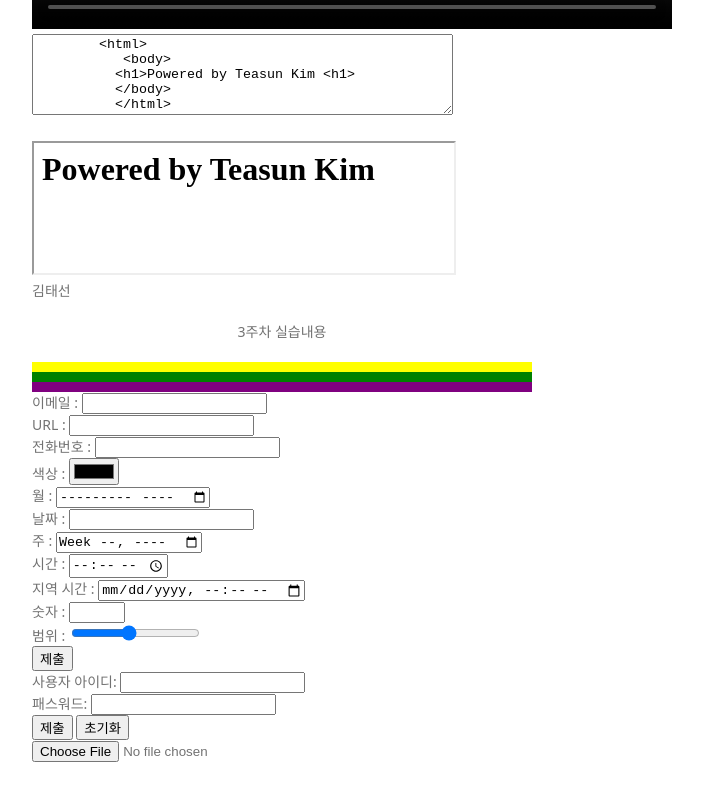
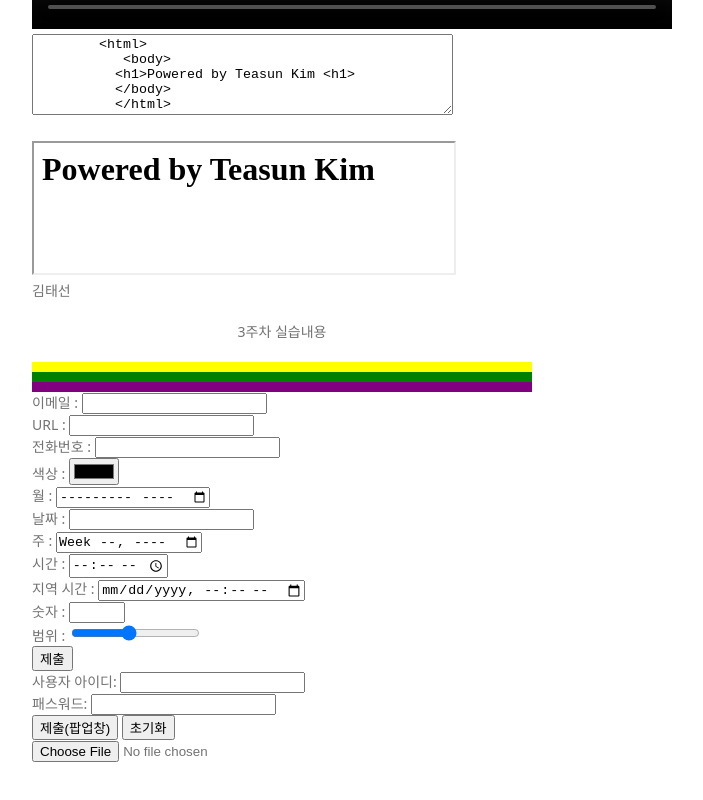
Before and after one commit to thesun4sky/CRM, a plain HTML site: page index.html in a window 1280 px wide. Shown: the part 1837-2637 px from the top of the page, without its empty margins (538-1241 px from the left). Drawn offline with Linux system fonts and the light colour scheme; grey boxes are pictures that could not be loaded; a web font is replaced by a local one.

Commit message:
Update index.html

```diff
--- a/index.html
+++ b/index.html
@@ -166,7 +166,7 @@ HTML5,CSS,Javascript,jQeury,SQL,JSP...
     <input type="text" name="user"> <br />
     패스워드:
     <input type="password" name="password"> <br />
-    <input type="submit" value="제출">
+    <input type="submit" value="제출(팝업창)" onclick="alert('입력완료')">
     <input type="reset" value="초기화">
 </form>
 
```
